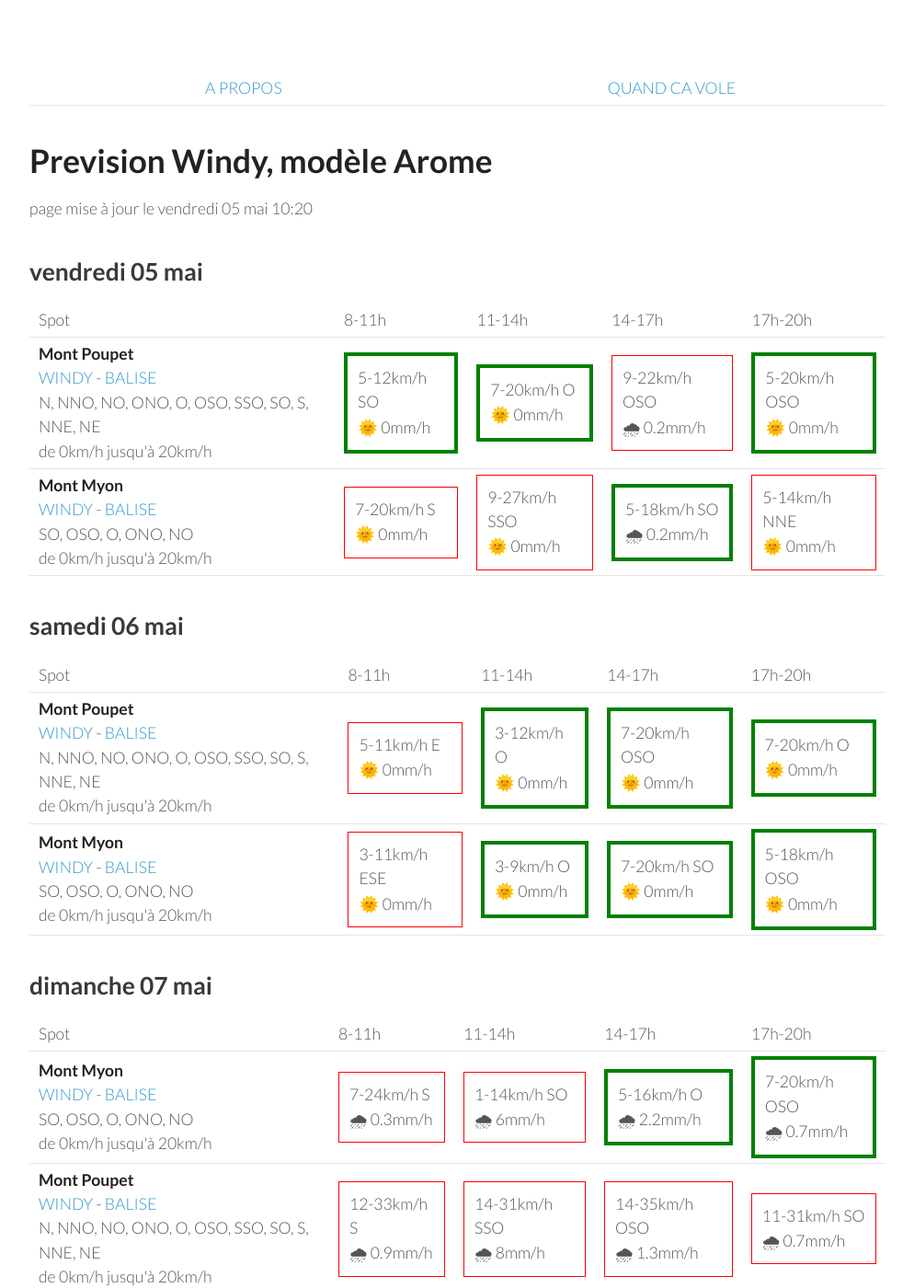
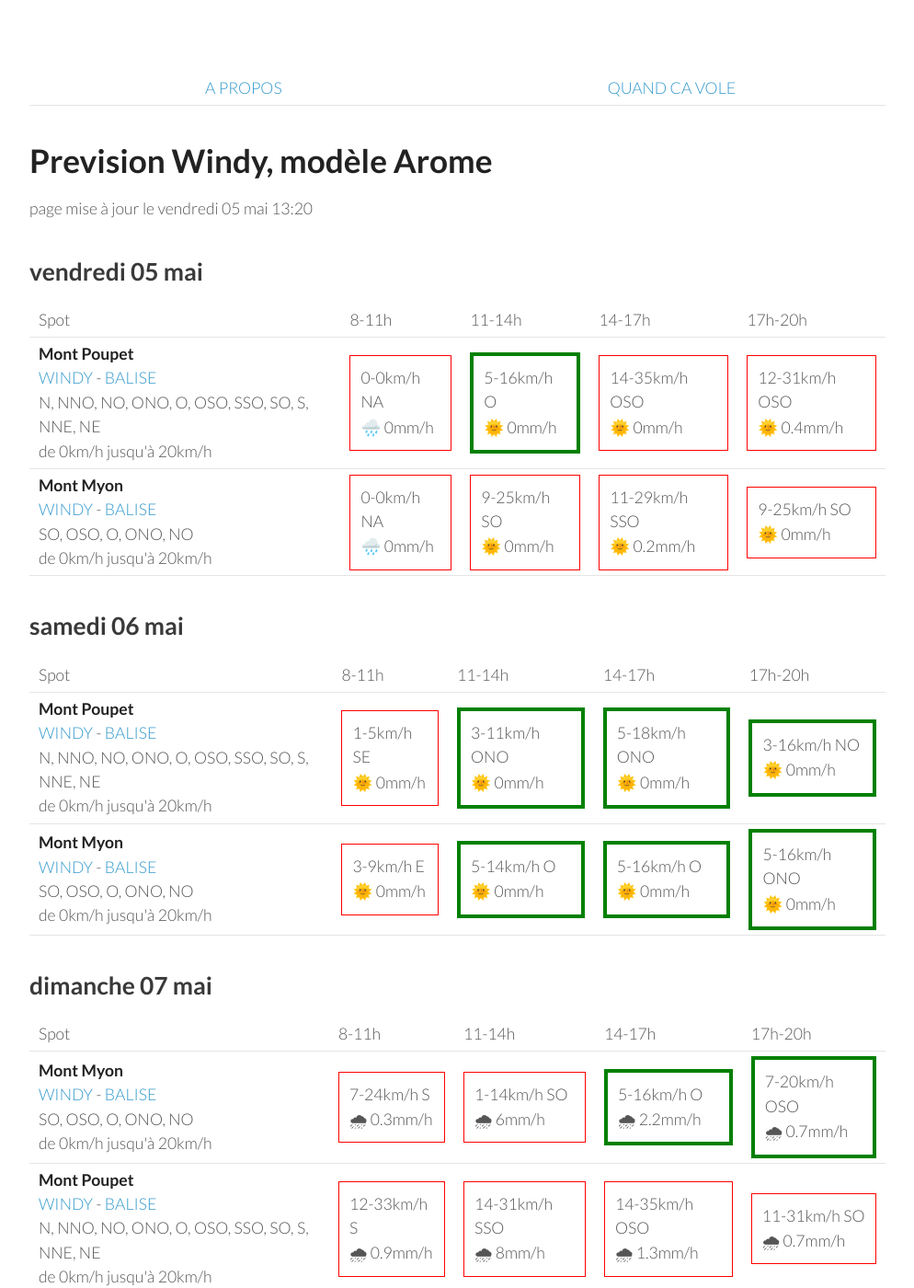
Before and after one commit to parapente-dans-le-nord/parapente-dans-le-nord.github.io, a Jekyll site: the page built from jura.markdown, in a window 1280 px wide and 1400 px high. Shown: the whole window at 92% size, without its empty margins (26-1020 px from the left). Built offline with Jekyll 4.4.1, drawn with Linux system fonts in a browser that asks for light colours.

Commit message:
update index.markdown

```diff
--- a/jura.markdown
+++ b/jura.markdown
@@ -7,7 +7,7 @@ title:  "Tous les spots"
 {: .links}
 
 # Prevision Windy, modèle Arome
-page mise à jour le vendredi 05 mai 10:20
+page mise à jour le vendredi 05 mai 13:20
 
 ## vendredi 05 mai
 
@@ -24,21 +24,19 @@ page mise à jour le vendredi 05 mai 10:20
 <tr>
         <td><strong>Mont Poupet</strong><br><a href="https://windy.com/46.970/5.876?46.541,5.876,8">WINDY</a> - <span class=""><a href="http://www.balisemeteo.com/balise.php?idBalise=92">BALISE</a> </span><br> <span class="vent-favorable">N, NNO, NO, ONO, O, OSO, SSO, SO, S, NNE, NE</span><br><span class="force-vent">de 0km/h jusqu'à 20km/h</span> </td>
 
-            <td><div class="flyable"><p>5-12km/h SO</p><p>🌞 0mm/h</p></div></td>
-            <td><div class="flyable"><p>7-20km/h O</p><p>🌞 0mm/h</p></div></td>
-            <td><div class="not-flyable"><p>9-22km/h OSO</p><p>🌧 0.2mm/h</p></div></td>
-            <td><div class="flyable"><p>5-20km/h OSO</p><p>🌞 0mm/h</p></div></td>
-
+            <td><div class="not-flyable"><p>0-0km/h NA</p><p>🌧️ 0mm/h</p></div></td>
+            <td><div class="flyable"><p>5-16km/h O</p><p>🌞 0mm/h</p></div></td>
+            <td><div class="not-flyable"><p>14-35km/h OSO</p><p>🌞 0mm/h</p></div></td>
+            <td><div class="not-flyable"><p>12-31km/h OSO</p><p>🌞 0.4mm/h</p></div></td>
 
     </tr>
 <tr>
         <td><strong>Mont Myon</strong><br><a href="https://windy.com/46.331/5.397?45.898,5.394,8,m:eWoagj8">WINDY</a> - <span class=""><a href="http://www.balisemeteo.com/balise.php?idBalise=70">BALISE</a> </span><br> <span class="vent-favorable">SO, OSO, O, ONO, NO</span><br><span class="force-vent">de 0km/h jusqu'à 20km/h</span> </td>
 
-            <td><div class="not-flyable"><p>7-20km/h S</p><p>🌞 0mm/h</p></div></td>
-            <td><div class="not-flyable"><p>9-27km/h SSO</p><p>🌞 0mm/h</p></div></td>
-            <td><div class="flyable"><p>5-18km/h SO</p><p>🌧 0.2mm/h</p></div></td>
-            <td><div class="not-flyable"><p>5-14km/h NNE</p><p>🌞 0mm/h</p></div></td>
-
+            <td><div class="not-flyable"><p>0-0km/h NA</p><p>🌧️ 0mm/h</p></div></td>
+            <td><div class="not-flyable"><p>9-25km/h SO</p><p>🌞 0mm/h</p></div></td>
+            <td><div class="not-flyable"><p>11-29km/h SSO</p><p>🌞 0.2mm/h</p></div></td>
+            <td><div class="not-flyable"><p>9-25km/h SO</p><p>🌞 0mm/h</p></div></td>
 
     </tr>
 
@@ -60,20 +58,20 @@ page mise à jour le vendredi 05 mai 10:20
 <tr>
         <td><strong>Mont Poupet</strong><br><a href="https://windy.com/46.970/5.876?46.541,5.876,8">WINDY</a> - <span class=""><a href="http://www.balisemeteo.com/balise.php?idBalise=92">BALISE</a> </span><br> <span class="vent-favorable">N, NNO, NO, ONO, O, OSO, SSO, SO, S, NNE, NE</span><br><span class="force-vent">de 0km/h jusqu'à 20km/h</span> </td>
 
-            <td><div class="not-flyable"><p>5-11km/h E</p><p>🌞 0mm/h</p></div></td>
-            <td><div class="flyable"><p>3-12km/h O</p><p>🌞 0mm/h</p></div></td>
-            <td><div class="flyable"><p>7-20km/h OSO</p><p>🌞 0mm/h</p></div></td>
-            <td><div class="flyable"><p>7-20km/h O</p><p>🌞 0mm/h</p></div></td>
+            <td><div class="not-flyable"><p>1-5km/h SE</p><p>🌞 0mm/h</p></div></td>
+            <td><div class="flyable"><p>3-11km/h ONO</p><p>🌞 0mm/h</p></div></td>
+            <td><div class="flyable"><p>5-18km/h ONO</p><p>🌞 0mm/h</p></div></td>
+            <td><div class="flyable"><p>3-16km/h NO</p><p>🌞 0mm/h</p></div></td>
 
 
     </tr>
 <tr>
         <td><strong>Mont Myon</strong><br><a href="https://windy.com/46.331/5.397?45.898,5.394,8,m:eWoagj8">WINDY</a> - <span class=""><a href="http://www.balisemeteo.com/balise.php?idBalise=70">BALISE</a> </span><br> <span class="vent-favorable">SO, OSO, O, ONO, NO</span><br><span class="force-vent">de 0km/h jusqu'à 20km/h</span> </td>
 
-            <td><div class="not-flyable"><p>3-11km/h ESE</p><p>🌞 0mm/h</p></div></td>
-            <td><div class="flyable"><p>3-9km/h O</p><p>🌞 0mm/h</p></div></td>
-            <td><div class="flyable"><p>7-20km/h SO</p><p>🌞 0mm/h</p></div></td>
-            <td><div class="flyable"><p>5-18km/h OSO</p><p>🌞 0mm/h</p></div></td>
+            <td><div class="not-flyable"><p>3-9km/h E</p><p>🌞 0mm/h</p></div></td>
+            <td><div class="flyable"><p>5-14km/h O</p><p>🌞 0mm/h</p></div></td>
+            <td><div class="flyable"><p>5-16km/h O</p><p>🌞 0mm/h</p></div></td>
+            <td><div class="flyable"><p>5-16km/h ONO</p><p>🌞 0mm/h</p></div></td>
 
 
     </tr>
```
